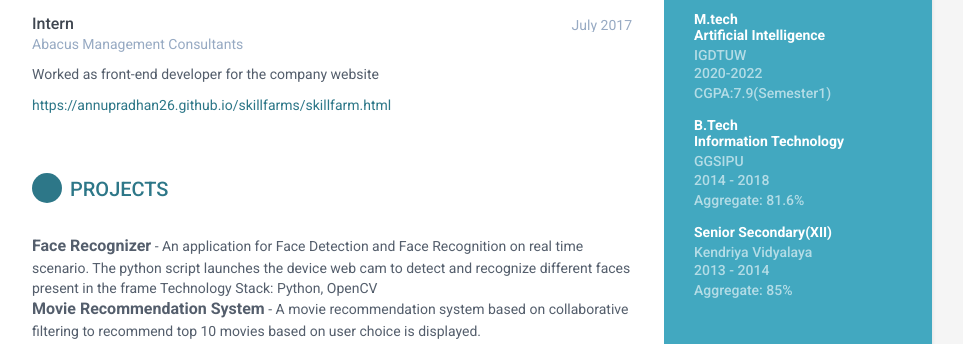
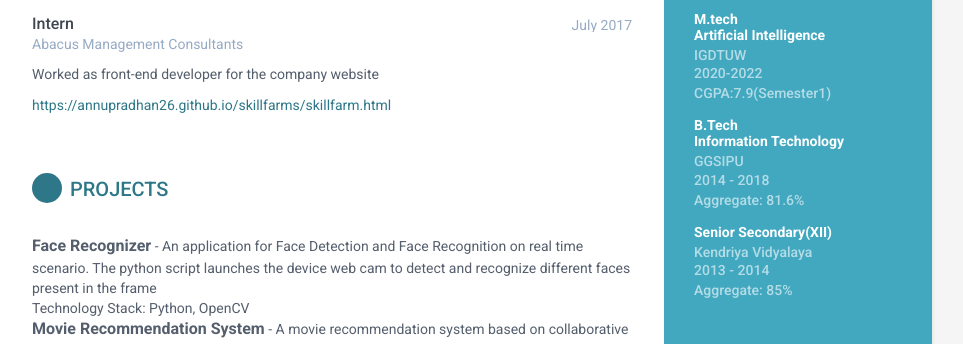
Before and after one commit to annupradhan26/annupradhan.github.io, a plain HTML site: page index.html in a window 1280 px wide. Shown: the part 514-858 px from the top of the page, without its empty margins (188-1151 px from the left). Drawn offline with Linux system fonts and the light colour scheme.

Commit message:
Update index.html

```diff
--- a/index.html
+++ b/index.html
@@ -1,4 +1,3 @@
-
 <!DOCTYPE html>
 <!--[if IE 8]> <html lang="en" class="ie8"> <![endif]-->
 <!--[if IE 9]> <html lang="en" class="ie9"> <![endif]-->
@@ -173,7 +172,8 @@
                 </div><!--//intro-->
                 <div class="item">
                     <span class="project-title"><b>Face Recognizer</b></span> -
-                    <span class="project-tagline">An application for Face Detection and Face Recognition on real time scenario. The python script launches the device web cam to detect and recognize different faces present in the frame Technology Stack: Python, OpenCV
+                    <span class="project-tagline">An application for Face Detection and Face Recognition on real time scenario. The python script launches the device web cam to detect and recognize different faces present in the frame
+                    <br>Technology Stack: Python, OpenCV
 
                     </span>
                 <br>
@@ -182,7 +182,7 @@
                     <span class="project-tagline">A movie recommendation system based on collaborative filtering to recommend top 10 movies based on user choice is displayed.
                     <br>
                 </span>
-
+                  <br>
                 </div><!--//item-->
                 <div class="item">
                     <span class="project-title"><b>ParkAssist</b></span> -
```
